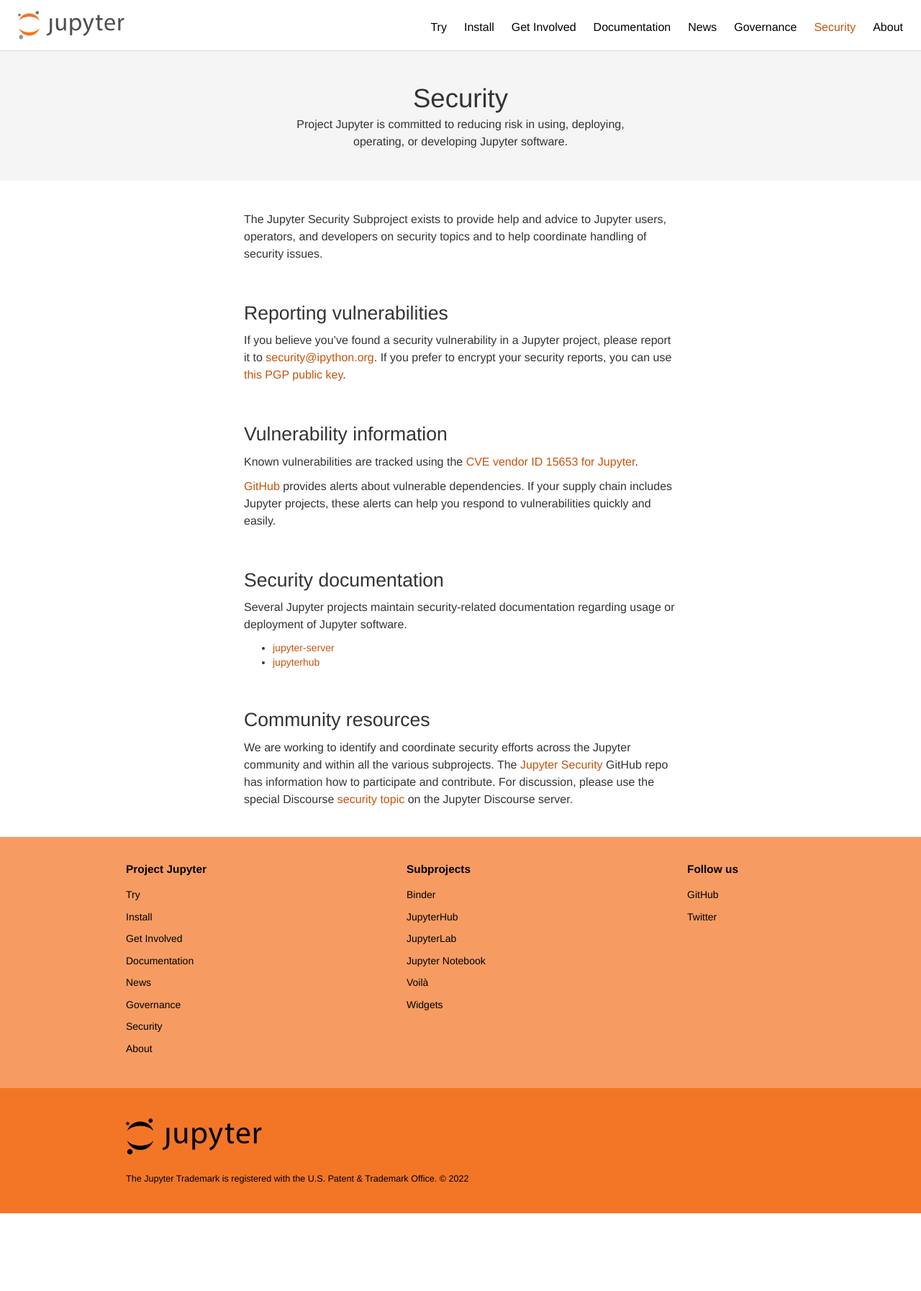
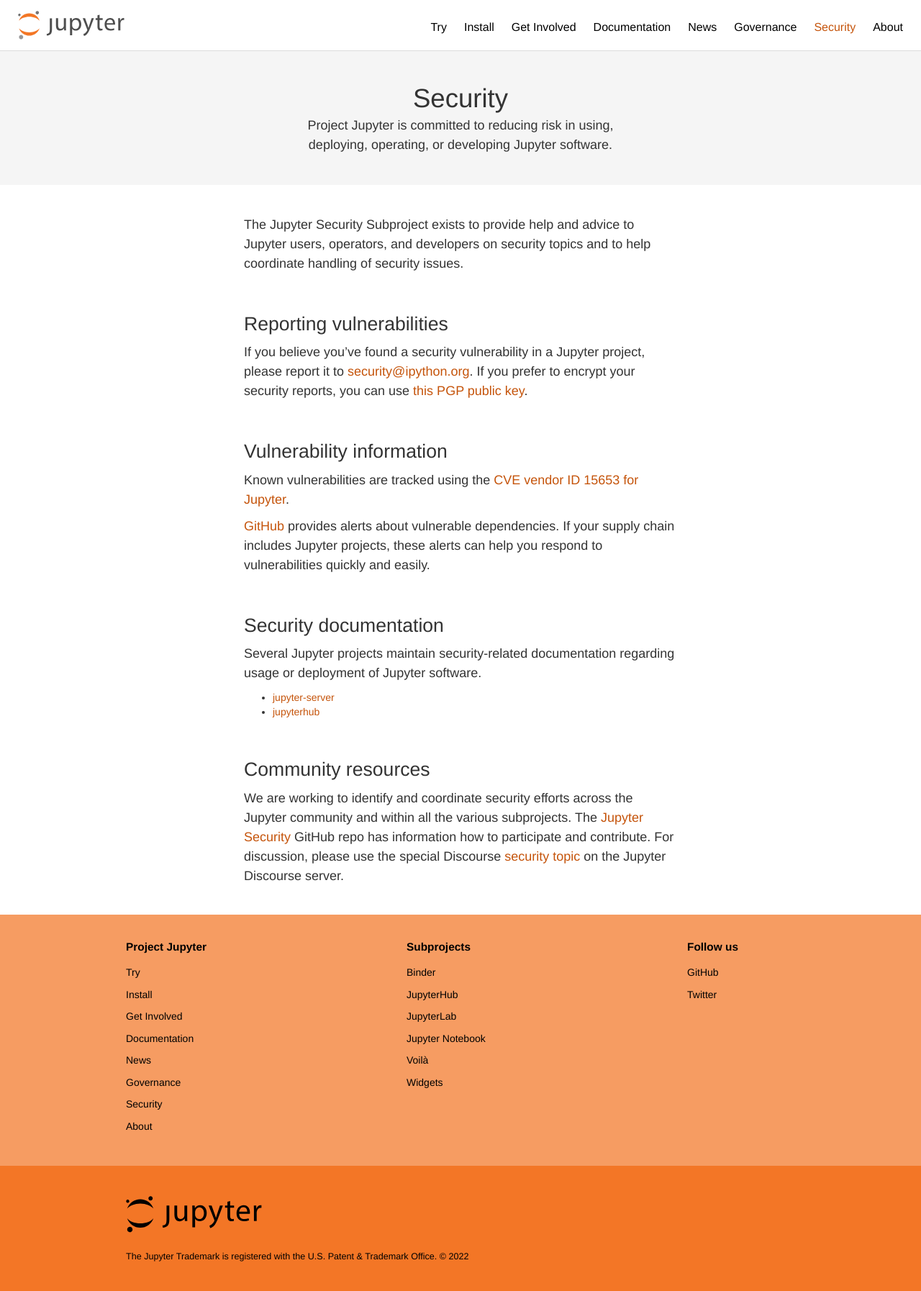
Before and after one commit to jupyter/jupyter.github.io, a Jekyll site: the page built from security.md, in a window 1280 px wide. Shown: the whole page at 72% size. Built offline with Jekyll 4.4.1, drawn with Linux system fonts in a browser that asks for light colours; before the commit the page ends 1686 px from its top, so only the background shows below that.

Commit message:
Be big, be bold (#670)
Co-authored-by: Chris Holdgraf <choldgraf@berkeley.edu>

```diff
--- a/_sass/components/_copy.scss
+++ b/_sass/components/_copy.scss
@@ -2,7 +2,8 @@
 
 p {
   font-family: $font-family-sans-serif;
-  font-size: 16px;
+  // Increase font size for easier reading + a11y
+  font-size: 18px;
   font-weight: 400;
   line-height: 1.5;
   margin: 0 0 10px;
```
